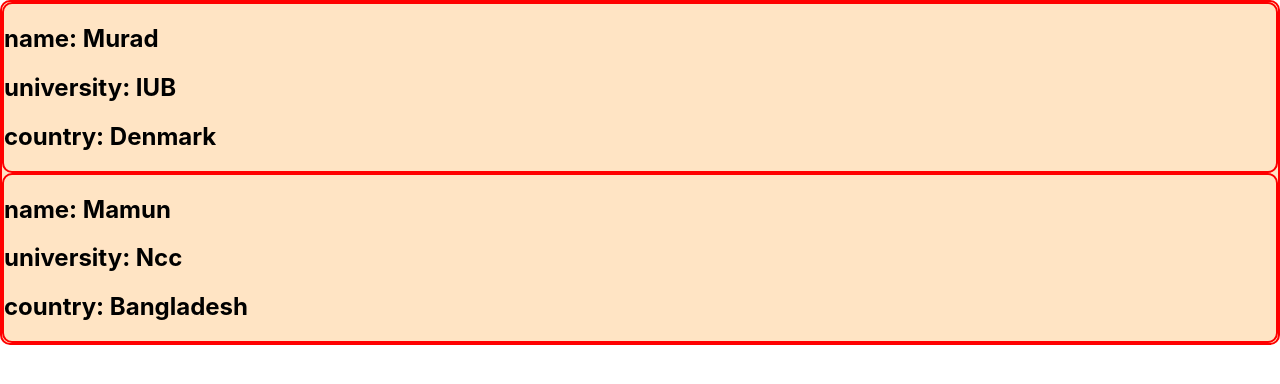
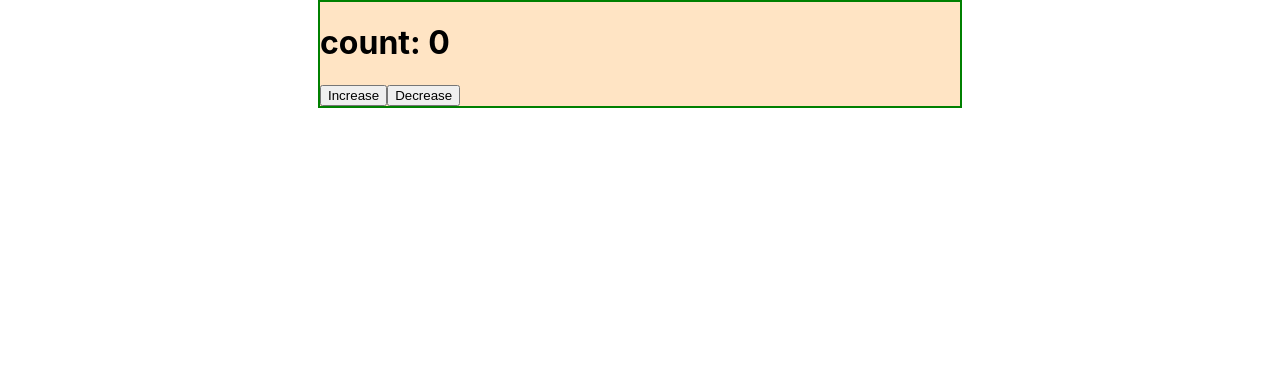
Before and after one commit to Masitbd/react-core-concepts, a React (Create React App) app: page / in a window 1280 px wide. Shown: the top 384 px of the page. Built offline with nearby package versions, Linux system fonts and the light colour scheme.

Commit message:
State change practice

```diff
--- a/src/App.css
+++ b/src/App.css
@@ -49,4 +49,7 @@
 .Student{
   background-color: bisque;
   border: 2px solid green;
+  align-items: center;
+  width: 50%;
+  margin: auto;
 }
--- a/src/App.js
+++ b/src/App.js
@@ -1,85 +1,42 @@
 import logo from "./logo.svg";
 import "./App.css";
+import { useState } from "react";
 
 function App() {
-  const studentStyle = { borderRadius: "10px", border: "2px solid red" };
-  const nayoks = ["rubel", "manna", "salalman shah"];
+  const studentStyle = {
+    borderRadius: "5px",
+    border: "2px solid red",
+    marginBottom: "10px",
+  };
 
-  const cinamas = [
-    {
-      name: "padda nodir maji",
-      naok: "kopila",
-    },
-    {
-      name: "maji",
-      naok: "Arona",
-    },
-    {
-      name: "mastan",
-      naok: "jasim",
-    },
-  ];
-
-  const students = [
-    {
-      name: "Murad",
-      university: "IUB",
-      country: "Denmark",
-    },
-    {
-      name: "Mamun",
-      university: "Ncc",
-      country: "Bangladesh",
-    },
-  ];
   return (
-    <div className="Student" style={studentStyle}>
-      {/*   <ul>
-        {nayoks.map((nayok) => (
-          <li>{nayok}</li>
-        ))}
-      </ul> */}
-      {/* {cinamas.map((cinama) => {
-        return <Cinama name={cinama.naok} naok={cinama.naok} />;
-      })} */}
-
-      {students.map((student) => {
-        return (
-          <div style={studentStyle}>
-            <Student
-              name={student.name}
-              university={student.university}
-              country={student.country}
-            />
-          </div>
-        );
-      })}
+    <div className="Student">
+      <Counter />
     </div>
   );
 }
 
-function Person(props) {
-  console.log(props);
-  const singleStyle = {
-    backgroundColor: "green",
-    color: "red",
+function Counter() {
+  const [count, setCount] = useState(0);
+  const clickHandle = () => {
+    const newCount = count + 1;
+    setCount(newCount);
+  };
+  const clickHandleDecrease = () => {
+    const newCount = count - 1;
+    setCount(newCount);
   };
   return (
-    <div style={singleStyle}>
-      <h1>{props.name}</h1>
-      <h4> {props.profession}</h4>
+    <div>
+      <h1>count: {count}</h1>
+      <button onClick={clickHandle}>Increase</button>
+      <button onClick={clickHandleDecrease}>Decrease</button>
     </div>
   );
 }
 
-function Cinama(props) {
-  return (
-    <div>
-      <h2>name:{props.name}</h2>
-      <h6>Nayika: {props.naok}</h6>
-    </div>
-  );
-}
+export default App;
+
 /*
 function Friend(props) {
   return (
@@ -100,7 +57,7 @@
   );
 } */
 
-function Student(props) {
+/* function Student(props) {
   return (
     <div className="student">
       <h2>name: {props.name}</h2>
@@ -108,6 +65,32 @@
       <h2>country: {props.country}</h2>
     </div>
   );
-}
+} */
 
-export default App;
+/* const cinamas = [
+  {
+    name: "padda nodir maji",
+    naok: "kopila",
+  },
+  {
+    name: "maji",
+    naok: "Arona",
+  },
+  {
+    name: "mastan",
+    naok: "jasim",
+  },
+]; */
+
+/* const students = [
+  {
+    name: "Murad",
+    university: "IUB",
+    country: "Denmark",
+  },
+  {
+    name: "Mamun",
+    university: "Ncc",
+    country: "Bangladesh",
+  },
+]; */
```
